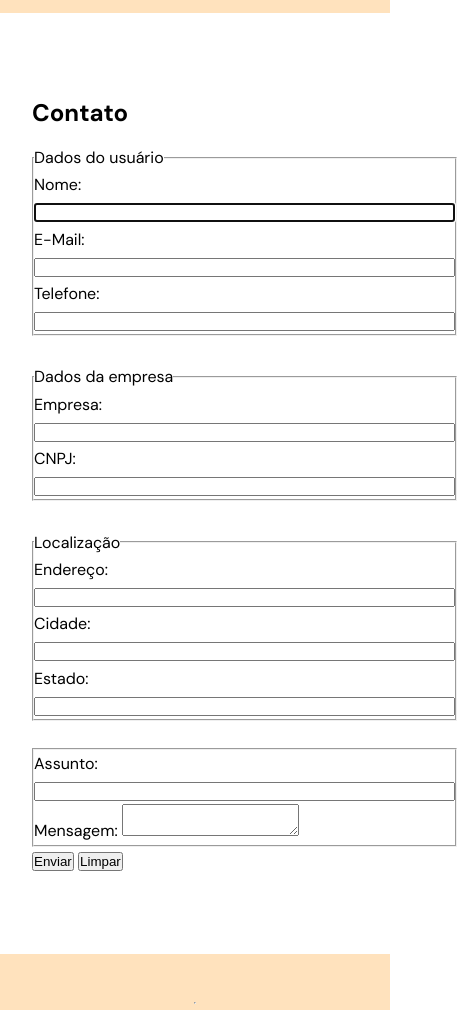
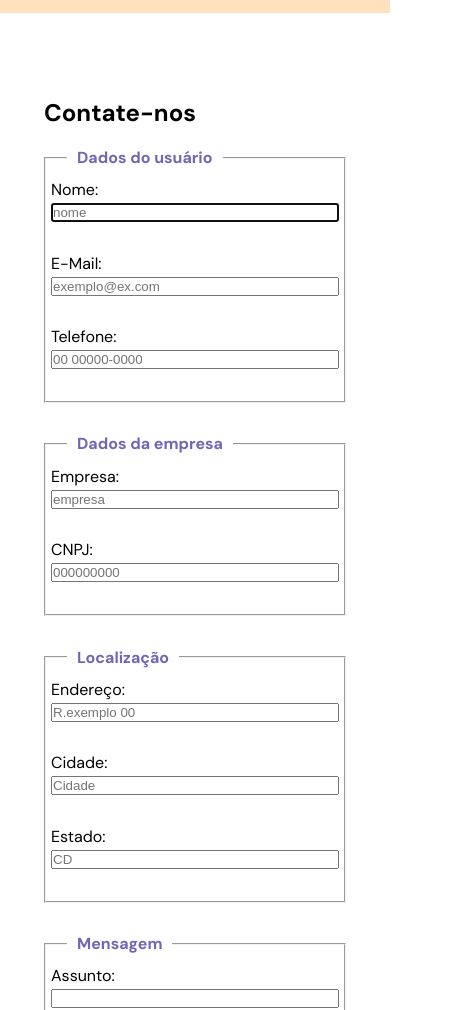
Before and after one commit to nicolasinohue/FoodGuard, a plain HTML site: page forms_contato.html in a window 390 px wide. Shown: the part 90-1100 px from the top of the page, 457 px wide, since content can reach past the window. Drawn offline with Linux system fonts and the light colour scheme.

Commit message:
correção final da tela de Contato | alterações da responsividade

```diff
--- a/css/global.css
+++ b/css/global.css
@@ -6,6 +6,38 @@ html    {
 body  {
     font-family: 'DM Sans', sans-serif;
     line-height: 1.7;
+}
+
+legend  {
+    margin-inline: 1rem;
+    padding-inline: 10px;
+    font-weight: bold;
+    color: #7066B3
+}
+
+fieldset    {
+    display: flex;
+    flex-direction: column;
+    width: auto;
+    height: auto;
+    padding: 10px;
+    margin: 0;
+}
+
+.Contato    {
+    display: flex;
+    justify-content: center;
+}
+
+form    {
+    display: flex;
+    justify-content: space-between;
+    justify-items: center;
+    flex-direction: column;
+}
+
+textarea    {
+    width: max-content;
 }
 
 button {
--- a/css/style.css
+++ b/css/style.css
@@ -62,6 +62,7 @@
     border: #7066B3 solid 2px;
     border-radius: 5rem;
     transition: 200ms ease-in-out;
+    cursor: pointer;
 }
 
 .button:hover   {
@@ -78,11 +79,29 @@
     border: #ffffff solid 2px;
     border-radius: 5rem;
     transition: 200ms ease-in-out;
+    cursor: pointer;
 }
 
 .button2:hover   {
     color: #ffffff;
     background-color: #7066B3;
+    transition: 200ms ease-in-out;
+}
+
+.button3 {
+    color: #ffffff;
+    background-color: #ff0000;
+    padding-block: 0.5rem;
+    padding-inline: 6rem;
+    border: #ff0000 solid 2px;
+    border-radius: 5rem;
+    transition: 200ms ease-in-out;
+    cursor: pointer;
+}
+
+.button3:hover   {
+    color: #ff0000;
+    background-color: #ffffff;
     transition: 200ms ease-in-out;
 }
 
--- a/css/styleSMD.css
+++ b/css/styleSMD.css
@@ -166,6 +166,17 @@ ul {
     flex-direction: column;
   }
 
+  .Contato  {
+    display: flex;
+    justify-content: center;
+  }
+
+  form    {
+    display: flex;
+    justify-content: center;
+    flex-direction: column;
+}
+
   footer  {
     font-size: 10px;
     text-align: center;
--- a/css/styleXSMD.css
+++ b/css/styleXSMD.css
@@ -1,4 +1,4 @@
-@media(max-width: 918px) and (min-width: 375px) {
+@media(max-width: 918px) {
     section {
         padding-inline: 2rem;
         display: flex;
@@ -12,4 +12,58 @@
     h1  {
         font-size: 1.5rem;
     }
+
+    .Contato  {
+        display: flex;
+        align-items: center;
+        justify-content: center;
+      }
+
+    form    {
+        display: flex;
+        width: auto;
+        justify-content: center;
+        flex-direction: column;
+    }
+
+    input   {
+        width: 18rem;
+    }
+
+    fieldset    {
+        width: auto;
+        padding: 5px;
+    }
+
+
+    .button {
+        color: #fff;
+        background-color: #7066B3;
+        padding-block: 0.5rem;
+        padding-inline: 2rem;
+        border: #7066B3 solid 2px;
+        border-radius: 5rem;
+        transition: 200ms ease-in-out;
+        cursor: pointer;
+    }
+    .button2 {
+        color: #7066B3;
+        background-color: #ffffff;
+        padding-block: 0.5rem;
+        padding-inline: 2rem;
+        border: #ffffff solid 2px;
+        border-radius: 5rem;
+        transition: 200ms ease-in-out;
+        cursor: pointer;
+    }
+    .button3 {
+        color: #ffffff;
+        background-color: #ff0000;
+        padding-block: 0.5rem;
+        padding-inline: 2rem;
+        border: #ff0000 solid 2px;
+        border-radius: 5rem;
+        transition: 200ms ease-in-out;
+        cursor: pointer;
+    }
 }
--- a/forms_contato.html
+++ b/forms_contato.html
@@ -33,25 +33,25 @@
     </header>
     <main>
 
-        <section id="first-section">
+        <section class="Contato">
 
             <div>
-                <h1>Contato</h1>
+                <h1>Contate-nos</h1>
 
                 <form name="forms_login" action="forms_login.html" method="get">
 
                     <fieldset>
                         <legend>Dados do usuário </legend>
                         <label for="Nome">Nome:</label>
-                        <input type="text" name="Nome" id="Nome" maxlength="100" size="50" autofocus required>
+                        <input placeholder="nome" type="text" name="Nome" id="Nome" maxlength="100" size="50" autofocus required>
                         <br>
 
                         <label for="Email">E-Mail:</label>
-                        <input type="email" name="Email" id="Email" maxlength="100" size="50" required>
+                        <input placeholder="exemplo@ex.com" type="email" name="Email" id="Email" maxlength="100" size="50" required>
                         <br>
 
                         <label for="Telefone">Telefone:</label>
-                        <input type="text" name="Telefone" id="Telefone" maxlength="20" size="50" required>
+                        <input placeholder="00 00000-0000" type="text" name="Telefone" id="Telefone" maxlength="20" size="50" required>
                         <br>
                     </fieldset>
 
@@ -60,11 +60,11 @@
                     <fieldset>
                         <legend>Dados da empresa </legend>
                         <label for="Empresa">Empresa:</label>
-                        <input type="text" name="Empresa" id="Empresa" maxlength="100" size="50" required>
+                        <input placeholder="empresa" type="text" name="Empresa" id="Empresa" maxlength="100" size="50" required>
                         <br>
 
                         <label for="CNPJ">CNPJ:</label>
-                        <input type="text" name="CNPJ" id="CNPJ" maxlength="14" size="50" required>
+                        <input placeholder="000000000" type="text" name="CNPJ" id="CNPJ" maxlength="14" size="50" required>
                         <br>
                     </fieldset>
 
@@ -73,21 +73,22 @@
                     <fieldset>
                         <legend>Localização </legend>
                         <label for="Endereco">Endereço:</label>
-                        <input type="text" name="Endereco" id="Endereco" maxlength="100" size="50" required>
+                        <input placeholder="R.exemplo 00" type="text" name="Endereco" id="Endereco" maxlength="100" size="50" required>
                         <br>
 
                         <label for="Cidade">Cidade:</label>
-                        <input type="text" name="Cidade" id="Cidade" maxlength="100" size="50" required>
+                        <input placeholder="Cidade" type="text" name="Cidade" id="Cidade" maxlength="100" size="50" required>
                         <br>
 
                         <label for="Estado">Estado:</label>
-                        <input type="text" name="Estado" id="Estado" maxlength="100" size="50" required>
+                        <input placeholder="CD" type="text" name="Estado" id="Estado" maxlength="100" size="50" required>
                         <br>
                     </fieldset>
 
                     <br>
 
                     <fieldset>
+                        <legend>Mensagem</legend>
                         <label for="Assunto">Assunto:</label>
                         <input type="text" name="Assunto" id="Assunto" maxlength="100" size="50" required>
                         <br>
@@ -95,10 +96,10 @@
                         <label for="Mensagem">Mensagem:</label>
                         <textarea name="Mensagem" id="Mensagem" maxlength="500" required></textarea>
                         <br>
-                    </fieldset>
+                    </fieldset><br>
 
-                    <input type="submit" value="Enviar">
-                    <input type="reset" value="Limpar">
+                    <input class="button" type="submit" value="Enviar"><br>
+                    <input class="button3" type="reset" value="Limpar">
 
                 </form>
 
```
